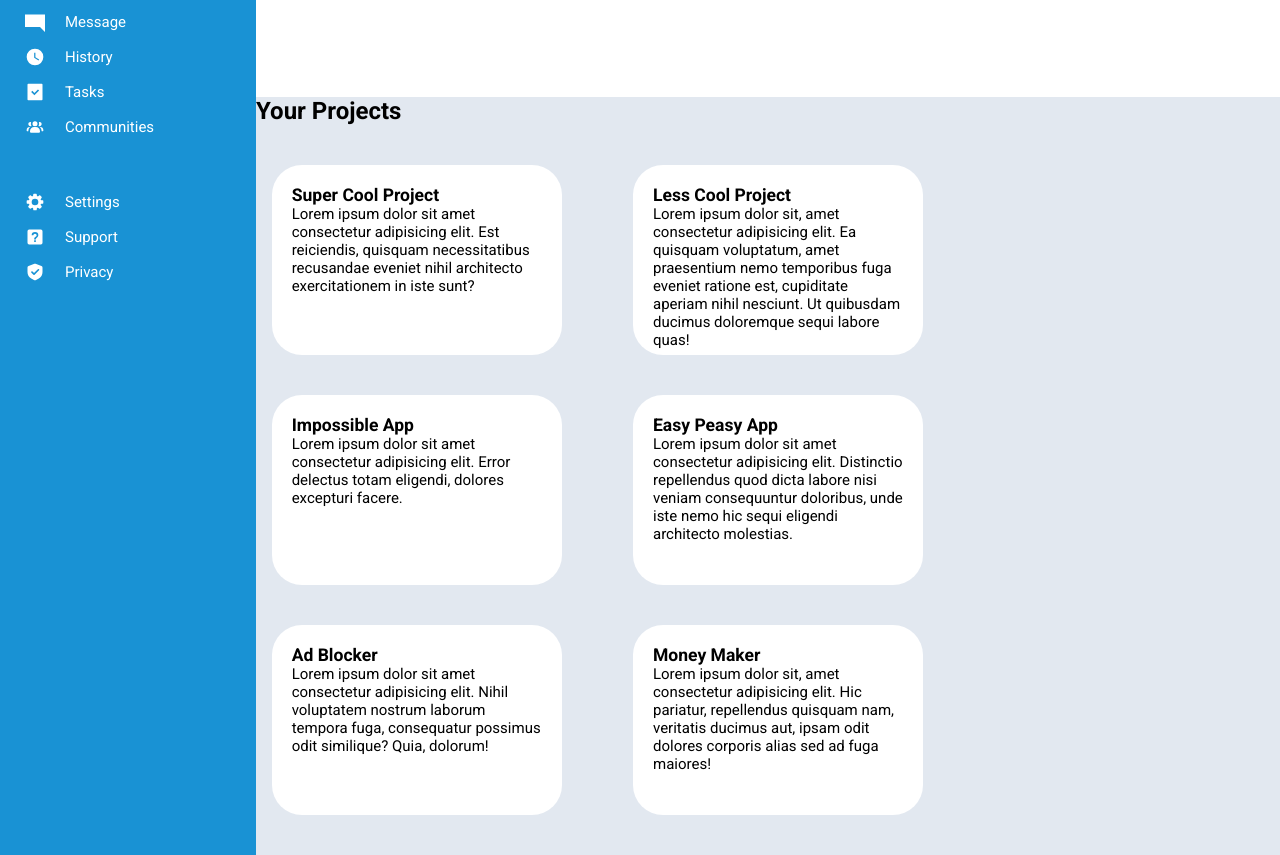
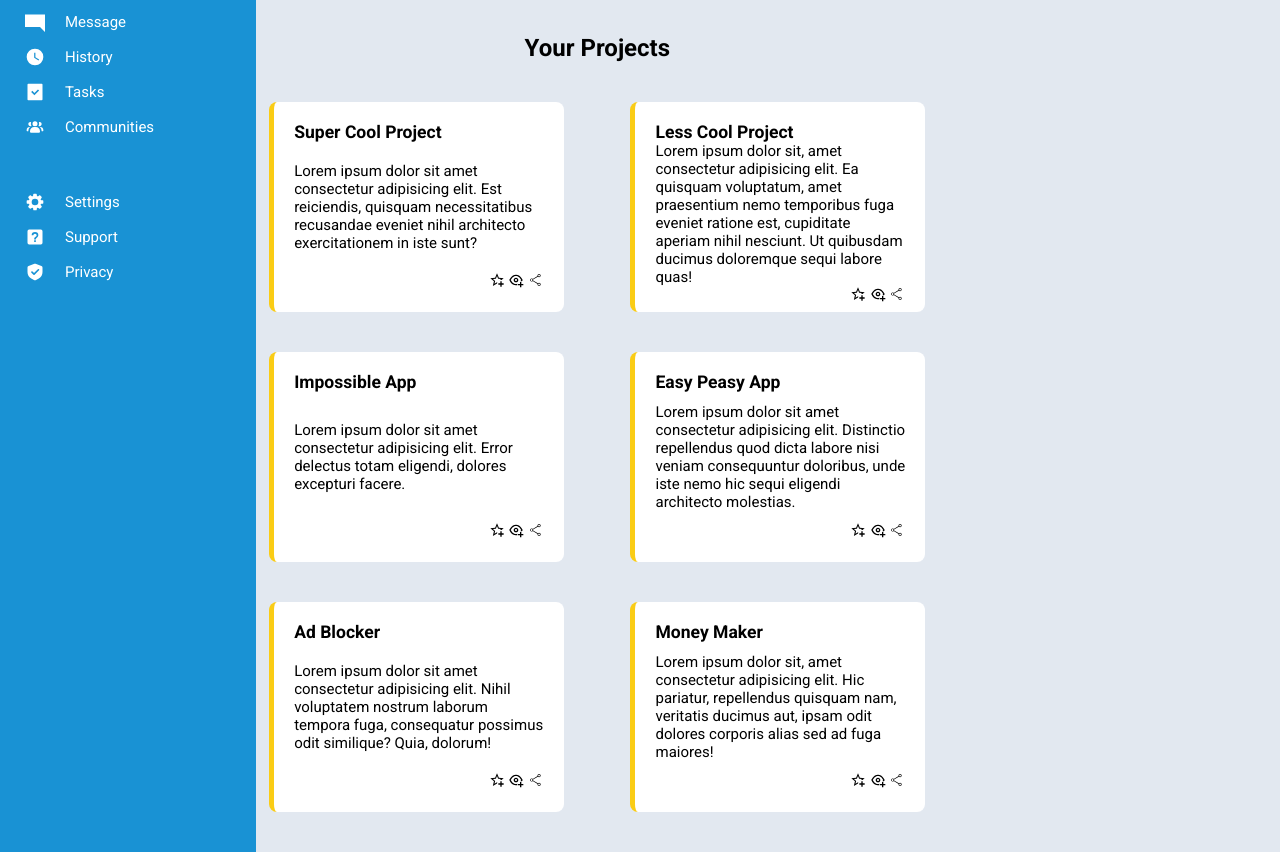
Before and after one commit to iamhamzanaeem/admin-dashboard, a plain HTML site: page index.html in a window 1280 px wide. Shown: the part 156-1011 px from the top of the page. Drawn offline with Linux system fonts and the light colour scheme.

Commit message:
addes icons in eevry card

```diff
--- a/index.html
+++ b/index.html
@@ -79,7 +79,7 @@
 
                 <div class="uploads">
                     <div class="user">
-                    <img src="images & icons/man.svg" alt="profile-pic"/>
+                        <img src="images & icons/man.svg" alt="profile-pic" />
                         <div class="welcome">
                             <span>Hi there,</span>
                             <span>Hamza Naeem (@hamzanaeem)</span>
@@ -100,27 +100,66 @@
                     <div class="projects-content">
                         <div class="cards">
                             <h3>Super Cool Project</h3>
-                    <p>Lorem ipsum dolor sit amet consectetur adipisicing elit. Est reiciendis, quisquam necessitatibus recusandae eveniet nihil architecto exercitationem in iste sunt?</p>
+                            <p>Lorem ipsum dolor sit amet consectetur adipisicing elit. Est reiciendis, quisquam
+                                necessitatibus recusandae eveniet nihil architecto exercitationem in iste sunt?</p>
+                            <div class="icons">
+                                <img src="images & icons/star-icon.svg" alt="icon">
+                                <img src="images & icons/eye-icon.svg" alt="icon">
+                                <img src="images & icons/share-icon.svg" alt="icon">
+                            </div>
                         </div>
                         <div class="cards">
                             <h3>Less Cool Project</h3>
-                    <p>Lorem ipsum dolor sit, amet consectetur adipisicing elit. Ea quisquam voluptatum, amet praesentium nemo temporibus fuga eveniet ratione est, cupiditate aperiam nihil nesciunt. Ut quibusdam ducimus doloremque sequi labore quas!</p>
+                            <p>Lorem ipsum dolor sit, amet consectetur adipisicing elit. Ea quisquam voluptatum, amet
+                                praesentium nemo temporibus fuga eveniet ratione est, cupiditate aperiam nihil nesciunt.
+                                Ut quibusdam ducimus doloremque sequi labore quas!</p>
+                            <div class="icons">
+                                <img src="images & icons/star-icon.svg" alt="icon">
+                                <img src="images & icons/eye-icon.svg" alt="icon">
+                                <img src="images & icons/share-icon.svg" alt="icon">
+                            </div>
                         </div>
                         <div class="cards">
                             <h3>Impossible App</h3>
-                    <p>Lorem ipsum dolor sit amet consectetur adipisicing elit. Error delectus totam eligendi, dolores excepturi facere.</p>
+                            <p>Lorem ipsum dolor sit amet consectetur adipisicing elit. Error delectus totam eligendi,
+                                dolores excepturi facere.</p>
+                            <div class="icons">
+                                <img src="images & icons/star-icon.svg" alt="icon">
+                                <img src="images & icons/eye-icon.svg" alt="icon">
+                                <img src="images & icons/share-icon.svg" alt="icon">
+                            </div>
                         </div>
                         <div class="cards">
                             <h3>Easy Peasy App</h3>
-                    <p>Lorem ipsum dolor sit amet consectetur adipisicing elit. Distinctio repellendus quod dicta labore nisi veniam consequuntur doloribus, unde iste nemo hic sequi eligendi architecto molestias.</p>
+                            <p>Lorem ipsum dolor sit amet consectetur adipisicing elit. Distinctio repellendus quod
+                                dicta labore nisi veniam consequuntur doloribus, unde iste nemo hic sequi eligendi
+                                architecto molestias.</p>
+                            <div class="icons">
+                                <img src="images & icons/star-icon.svg" alt="icon">
+                                <img src="images & icons/eye-icon.svg" alt="icon">
+                                <img src="images & icons/share-icon.svg" alt="icon">
+                            </div>
                         </div>
                         <div class="cards">
                             <h3>Ad Blocker</h3>
-                    <p>Lorem ipsum dolor sit amet consectetur adipisicing elit. Nihil voluptatem nostrum laborum tempora fuga, consequatur possimus odit similique? Quia, dolorum!</p>
+                            <p>Lorem ipsum dolor sit amet consectetur adipisicing elit. Nihil voluptatem nostrum laborum
+                                tempora fuga, consequatur possimus odit similique? Quia, dolorum!</p>
+                            <div class="icons">
+                                <img src="images & icons/star-icon.svg" alt="icon">
+                                <img src="images & icons/eye-icon.svg" alt="icon">
+                                <img src="images & icons/share-icon.svg" alt="icon">
+                            </div>
                         </div>
                         <div class="cards">
                             <h3>Money Maker</h3>
-                    <p>Lorem ipsum dolor sit, amet consectetur adipisicing elit. Hic pariatur, repellendus quisquam nam, veritatis ducimus aut, ipsam odit dolores corporis alias sed ad fuga maiores!</p>
+                            <p>Lorem ipsum dolor sit, amet consectetur adipisicing elit. Hic pariatur, repellendus
+                                quisquam nam, veritatis ducimus aut, ipsam odit dolores corporis alias sed ad fuga
+                                maiores!</p>
+                            <div class="icons">
+                                <img src="images & icons/star-icon.svg" alt="icon">
+                                <img src="images & icons/eye-icon.svg" alt="icon">
+                                <img src="images & icons/share-icon.svg" alt="icon">
+                            </div>
                         </div>
                     </div>
                 </div>
--- a/style.css
+++ b/style.css
@@ -51,7 +51,7 @@
  /* -----------main -------------------- */
  main{
     display: grid;
-    grid-template-rows: 1fr 3fr;
+    grid-template-rows: 150px 3fr;
 
     background-color: #e2e8f0;
  }
@@ -173,6 +173,11 @@
 .projects{
     grid-column: 1 / 2;
     }
+
+.projects-title{
+    text-align: center;
+    padding-top: 40px;
+}
 .projects-content{
     display: grid;
        grid-template-columns: repeat(auto-fit, minmax(300px, 1fr));
@@ -185,8 +190,15 @@
 .cards{
     background-color: #fff;
     width: 250px;
-    height: 150px;
+    height: 170px;
     padding: 20px;
-    border-radius: 30px;
+    border-radius: 8px;
+    border-left: 5px solid #facc15;
     font-size: 15px;
+    display: flex;
+    flex-direction: column;
+    justify-content: space-between;
 }
+.icons{
+    text-align: right;
+}
```
Also changed, not shown: images & icons/eye-icon.svg (added), images & icons/share-icon.svg (added), images & icons/star-icon.svg (added). Lines whose indentation alone changed are shown as unchanged.
